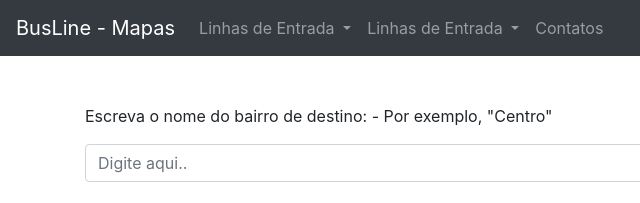
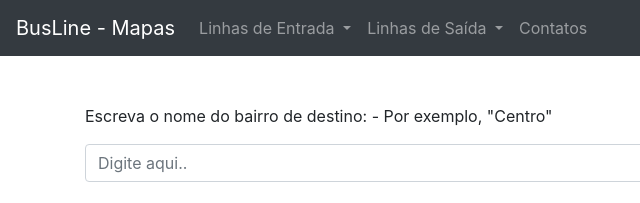
Before and after one commit to MatheusCbrl/Site_Linhas, a plain HTML site: page Saída/linhasSaidaDiurno.html in a window 1280 px wide. Shown: the top 203 px of the page, 0-640 px from the left. Drawn offline with nearby package versions, Linux system fonts and the light colour scheme; some packages are replaced by stand-ins of ours; files that its build step writes are made by us from their sources.

Commit message:
Update linhasSaidaDiurno.html

```diff
--- a/Saída/linhasSaidaDiurno.html
+++ b/Saída/linhasSaidaDiurno.html
@@ -36,7 +36,7 @@
       <li class="nav-item"><a class="nav-link" href="placeTerceiroNoturno.html">Terceiro Turno</a></li> -->
       <li class="nav-item dropdown">
         <a class="nav-link dropdown-toggle" href="#" id="navbarDropdownMenuLinkSaida" role="button" data-toggle="dropdown" aria-haspopup="true" aria-expanded="false">
-          Linhas de Entrada
+          Linhas de Saída
         </a>
         <div class="dropdown-menu" aria-labelledby="navbarDropdownMenuLinkSaida">
           <a class="dropdown-item" href="linhasSaidaDiurno.html">Diurno</a>
```
